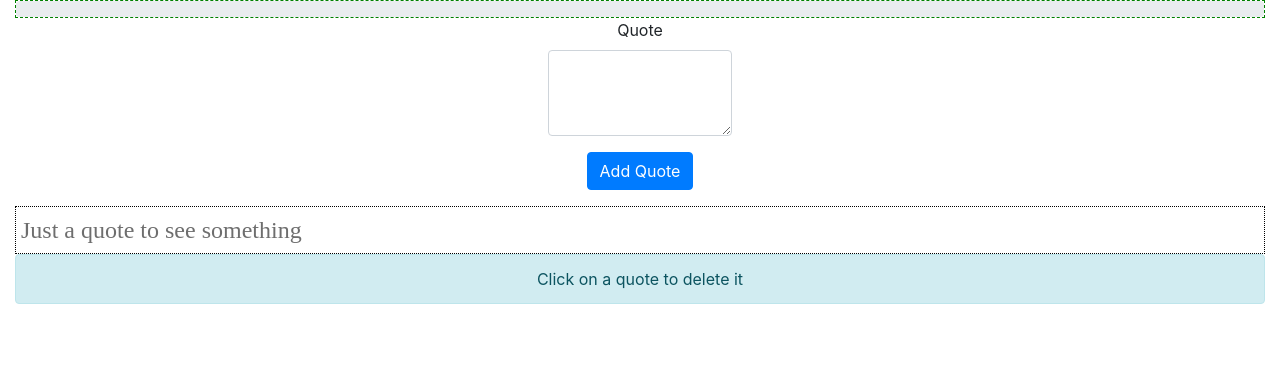
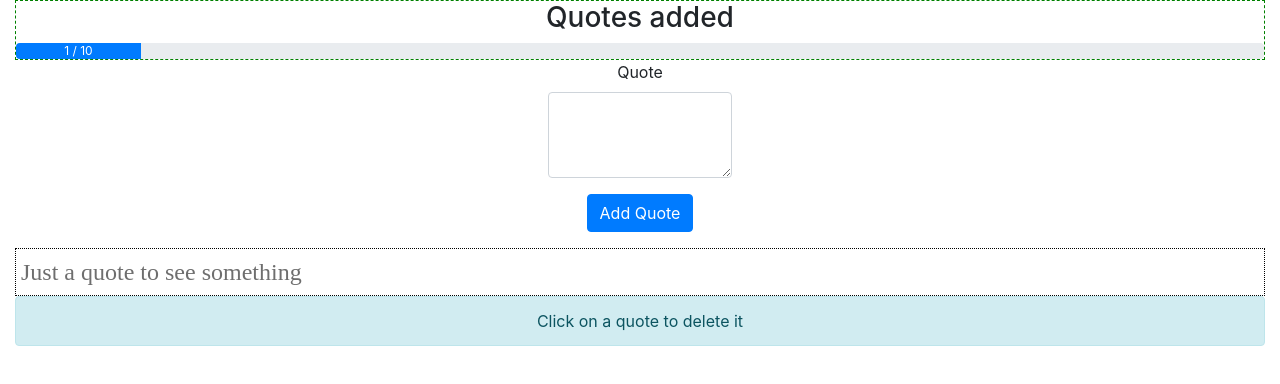
Before and after one commit to MHacker9404/VueSandbox, a Vue app in the folder ClientApp/Academind/TheCompleteGuide/section-10-wonderful-quotes/lesson-137-quote-app/: page / in a window 1280 px wide. Shown: the top 384 px of the page. Built offline with nearby package versions, Linux system fonts and the light colour scheme; a web font is replaced by a local one.

Commit message:
Section 10 - 2nd project - Quotes completed

```diff
--- a/ClientApp/Academind/TheCompleteGuide/section-10-wonderful-quotes/lesson-137-quote-app/package.json
+++ b/ClientApp/Academind/TheCompleteGuide/section-10-wonderful-quotes/lesson-137-quote-app/package.json
@@ -18,7 +18,7 @@
         "sass-loader": "^8.0.0",
         "typescript": "^3.6.3",
         "vue-template-compiler": "^2.6.10",
-        "webpack": "^4.40.2"
+        "webpack": "^4.41.0"
     },
     "name": "lesson-137-quote-app",
     "private": true,
--- a/ClientApp/Academind/TheCompleteGuide/section-10-wonderful-quotes/lesson-137-quote-app/src/App.vue
+++ b/ClientApp/Academind/TheCompleteGuide/section-10-wonderful-quotes/lesson-137-quote-app/src/App.vue
@@ -2,7 +2,7 @@
   <div class='container-fluid'>
       <div class="row justify-content-center">
           <div class="col">
-              <app-header></app-header>
+              <app-header :quoteCount='quotes.length' :maxQuotes='maxQuotes'></app-header>
           </div>
       </div>
       <div class="row justify-content-center">
@@ -41,7 +41,11 @@ export default class App extends Vue {
     private quotes: string[] = ['Just a quote to see something'];
 
     private newQuote(quote: string): void {
-       this.quotes.push(quote);
+        if(this.quotes.length >= this.maxQuotes){
+            return alert('Please delete one or more quotes first');
+        }
+
+        this.quotes.push(quote);
     }
 
     private deleteQuote(index: number) {
--- a/ClientApp/Academind/TheCompleteGuide/section-10-wonderful-quotes/lesson-137-quote-app/src/components/Header.vue
+++ b/ClientApp/Academind/TheCompleteGuide/section-10-wonderful-quotes/lesson-137-quote-app/src/components/Header.vue
@@ -1,7 +1,18 @@
 <template>
 <div class="header">
-    <div class="progress">
-        <div class="progress-bar" role="progressbar" aria-valuenow="60" aria-valuemin="0" aria-valuemax="100">
+    <div class="row">
+        <div class="col-sm-12 text-center">
+            <h3>Quotes added</h3>
+            <div class="progress">
+                <div class="progress-bar"
+                     role="progressbar"
+                     :style="setWidth"
+                     aria-valuenow="60"
+                     aria-valuemin="0"
+                     aria-valuemax="100">
+                    {{quoteCount}} / {{maxQuotes}}
+                </div>
+            </div>
         </div>
     </div>
 </div>
@@ -11,7 +22,19 @@
     import { Component, Vue, Prop } from 'vue-property-decorator';
 
     @Component
-    export default class Header extends Vue {}
+    export default class Header extends Vue {
+        @Prop() public quoteCount!: number;
+        @Prop() public maxQuotes!: number;
+
+        private get setWidth(): any {
+            const width: number = (this.maxQuotes && this.maxQuotes > 0)
+                                  ? (this.quoteCount / this.maxQuotes) * 100
+                                  : 0;
+            return {
+                width: `${width}%`,
+            };
+        }
+    }
 </script>
 
 <style scoped lang='scss'>
--- a/ClientApp/Academind/TheCompleteGuide/section-10-wonderful-quotes/lesson-137-quote-app/src/components/QuoteGrid.vue
+++ b/ClientApp/Academind/TheCompleteGuide/section-10-wonderful-quotes/lesson-137-quote-app/src/components/QuoteGrid.vue
@@ -1,7 +1,7 @@
 <template>
  <div class="quote-grid">
      <div class="row">
-         <div class="col" v-for='(_quote, index) in _quotes' :key='_quote'>
+         <div class="col" v-for='(_quote, index) in _quotes' :key='index'>
              <app-quote @click.native='deleteQuote(index)'>{{_quote}}</app-quote>
          </div>
      </div>
```
Also changed, not shown: 1 other file (tests, documents, lock files or other folders).
